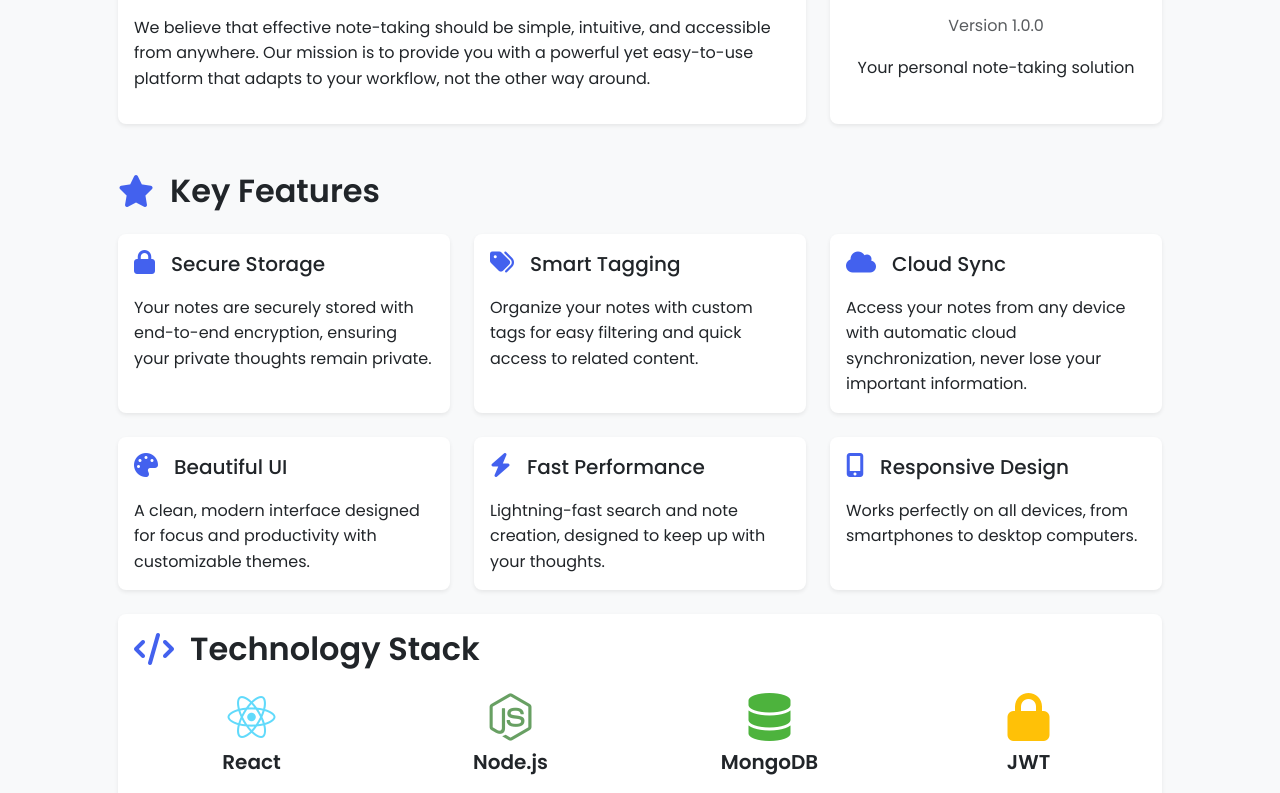
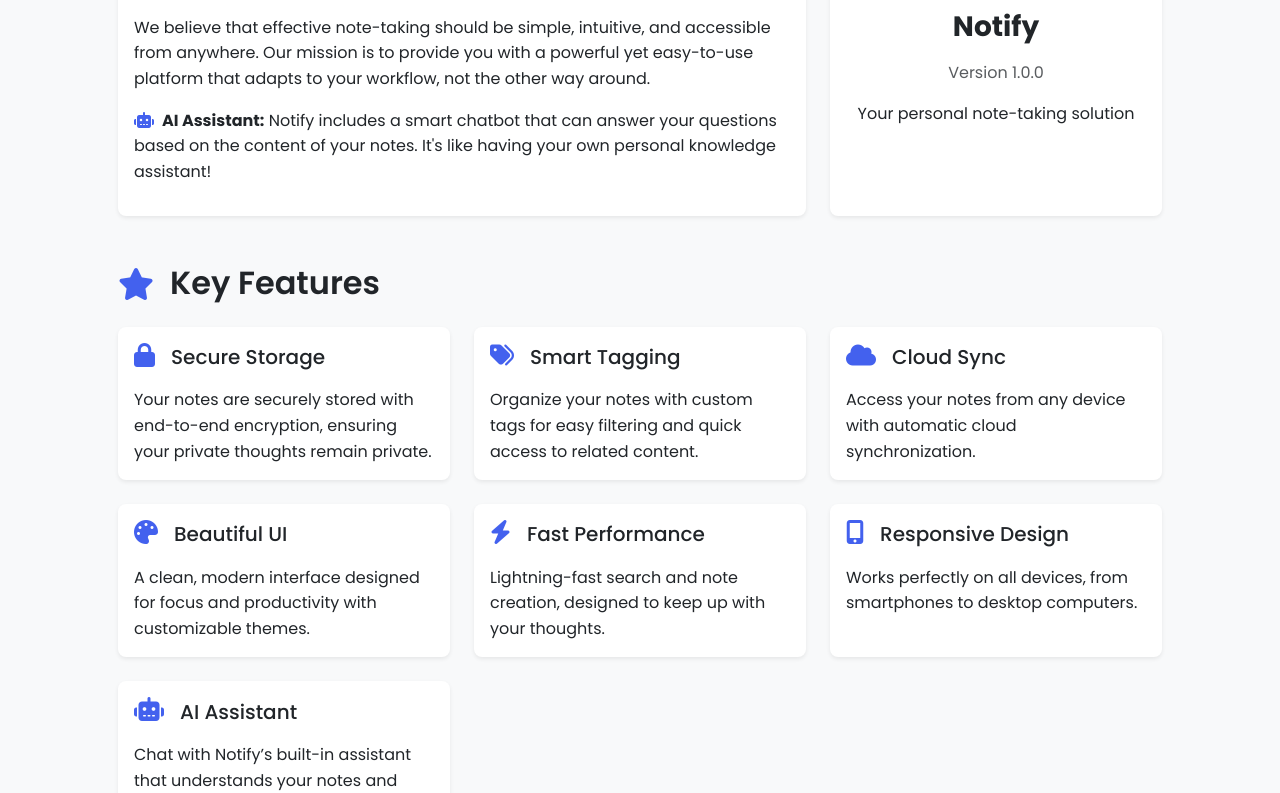
Before and after one commit to PRAJAPATI-NEEL-2005/notify, a React (Create React App) app: page /about in a window 1280 px wide. Shown: the part 504-1297 px from the top of the page. Built offline with nearby package versions, Linux system fonts and the light colour scheme; no server answers.

Commit message:
about section info edited

```diff
--- a/src/components/About.js
+++ b/src/components/About.js
@@ -18,6 +18,10 @@
               </p>
               <p>
                 We believe that effective note-taking should be simple, intuitive, and accessible from anywhere. Our mission is to provide you with a powerful yet easy-to-use platform that adapts to your workflow, not the other way around.
+              </p>
+              <p>
+                <i className="fas fa-robot me-2" style={{ color: "var(--primary)" }}></i>
+                <strong>AI Assistant:</strong> Notify includes a smart chatbot that can answer your questions based on the content of your notes. It's like having your own personal knowledge assistant!
               </p>
             </div>
           </div>
@@ -41,89 +45,30 @@
       </h2>
 
       <div className="row g-4">
-        <div className="col-md-6 col-lg-4">
-          <div className="card shadow-sm border-0 h-100">
-            <div className="card-body">
-              <div className="d-flex align-items-center mb-3">
-                <div className="feature-icon me-3">
-                  <i className="fas fa-lock" style={{ color: "var(--primary)", fontSize: "1.5rem" }}></i>
+        {/* Feature cards */}
+        {[
+          { icon: "fa-lock", title: "Secure Storage", desc: "Your notes are securely stored with end-to-end encryption, ensuring your private thoughts remain private." },
+          { icon: "fa-tags", title: "Smart Tagging", desc: "Organize your notes with custom tags for easy filtering and quick access to related content." },
+          { icon: "fa-cloud", title: "Cloud Sync", desc: "Access your notes from any device with automatic cloud synchronization." },
+          { icon: "fa-palette", title: "Beautiful UI", desc: "A clean, modern interface designed for focus and productivity with customizable themes." },
+          { icon: "fa-bolt", title: "Fast Performance", desc: "Lightning-fast search and note creation, designed to keep up with your thoughts." },
+          { icon: "fa-mobile-alt", title: "Responsive Design", desc: "Works perfectly on all devices, from smartphones to desktop computers." },
+          { icon: "fa-robot", title: "AI Assistant", desc: "Chat with Notify’s built-in assistant that understands your notes and answers your questions." },
+        ].map((feature, index) => (
+          <div className="col-md-6 col-lg-4" key={index}>
+            <div className="card shadow-sm border-0 h-100">
+              <div className="card-body">
+                <div className="d-flex align-items-center mb-3">
+                  <div className="feature-icon me-3">
+                    <i className={`fas ${feature.icon}`} style={{ color: "var(--primary)", fontSize: "1.5rem" }}></i>
+                  </div>
+                  <h3 className="card-title h5 mb-0">{feature.title}</h3>
                 </div>
-                <h3 className="card-title h5 mb-0">Secure Storage</h3>
+                <p className="card-text">{feature.desc}</p>
               </div>
-              <p className="card-text">Your notes are securely stored with end-to-end encryption, ensuring your private thoughts remain private.</p>
             </div>
           </div>
-        </div>
-
-        <div className="col-md-6 col-lg-4">
-          <div className="card shadow-sm border-0 h-100">
-            <div className="card-body">
-              <div className="d-flex align-items-center mb-3">
-                <div className="feature-icon me-3">
-                  <i className="fas fa-tags" style={{ color: "var(--primary)", fontSize: "1.5rem" }}></i>
-                </div>
-                <h3 className="card-title h5 mb-0">Smart Tagging</h3>
-              </div>
-              <p className="card-text">Organize your notes with custom tags for easy filtering and quick access to related content.</p>
-            </div>
-          </div>
-        </div>
-
-        <div className="col-md-6 col-lg-4">
-          <div className="card shadow-sm border-0 h-100">
-            <div className="card-body">
-              <div className="d-flex align-items-center mb-3">
-                <div className="feature-icon me-3">
-                  <i className="fas fa-cloud" style={{ color: "var(--primary)", fontSize: "1.5rem" }}></i>
-                </div>
-                <h3 className="card-title h5 mb-0">Cloud Sync</h3>
-              </div>
-              <p className="card-text">Access your notes from any device with automatic cloud synchronization, never lose your important information.</p>
-            </div>
-          </div>
-        </div>
-
-        <div className="col-md-6 col-lg-4">
-          <div className="card shadow-sm border-0 h-100">
-            <div className="card-body">
-              <div className="d-flex align-items-center mb-3">
-                <div className="feature-icon me-3">
-                  <i className="fas fa-palette" style={{ color: "var(--primary)", fontSize: "1.5rem" }}></i>
-                </div>
-                <h3 className="card-title h5 mb-0">Beautiful UI</h3>
-              </div>
-              <p className="card-text">A clean, modern interface designed for focus and productivity with customizable themes.</p>
-            </div>
-          </div>
-        </div>
-
-        <div className="col-md-6 col-lg-4">
-          <div className="card shadow-sm border-0 h-100">
-            <div className="card-body">
-              <div className="d-flex align-items-center mb-3">
-                <div className="feature-icon me-3">
-                  <i className="fas fa-bolt" style={{ color: "var(--primary)", fontSize: "1.5rem" }}></i>
-                </div>
-                <h3 className="card-title h5 mb-0">Fast Performance</h3>
-              </div>
-              <p className="card-text">Lightning-fast search and note creation, designed to keep up with your thoughts.</p>
-            </div>
-          </div>
-        </div>
-
-        <div className="col-md-6 col-lg-4">
-          <div className="card shadow-sm border-0 h-100">
-            <div className="card-body">
-              <div className="d-flex align-items-center mb-3">
-                <div className="feature-icon me-3">
-                  <i className="fas fa-mobile-alt" style={{ color: "var(--primary)", fontSize: "1.5rem" }}></i>
-                </div>
-                <h3 className="card-title h5 mb-0">Responsive Design</h3>
-              </div>
-              <p className="card-text">Works perfectly on all devices, from smartphones to desktop computers.</p>
-            </div>
-          </div>
-        </div>
+        ))}
       </div>
 
       <div className="card shadow-sm border-0 mt-4 mb-4">
@@ -165,9 +110,12 @@
         </div>
       </div>
 
-
-
-
+      {/* Made with Love */}
+      <div className="text-center mt-4 mb-4">
+        <p className="text-muted">
+          Made with <i className="fas fa-heart text-danger"></i> by <strong>Neel</strong>
+        </p>
+      </div>
     </div>
   );
 }
```
